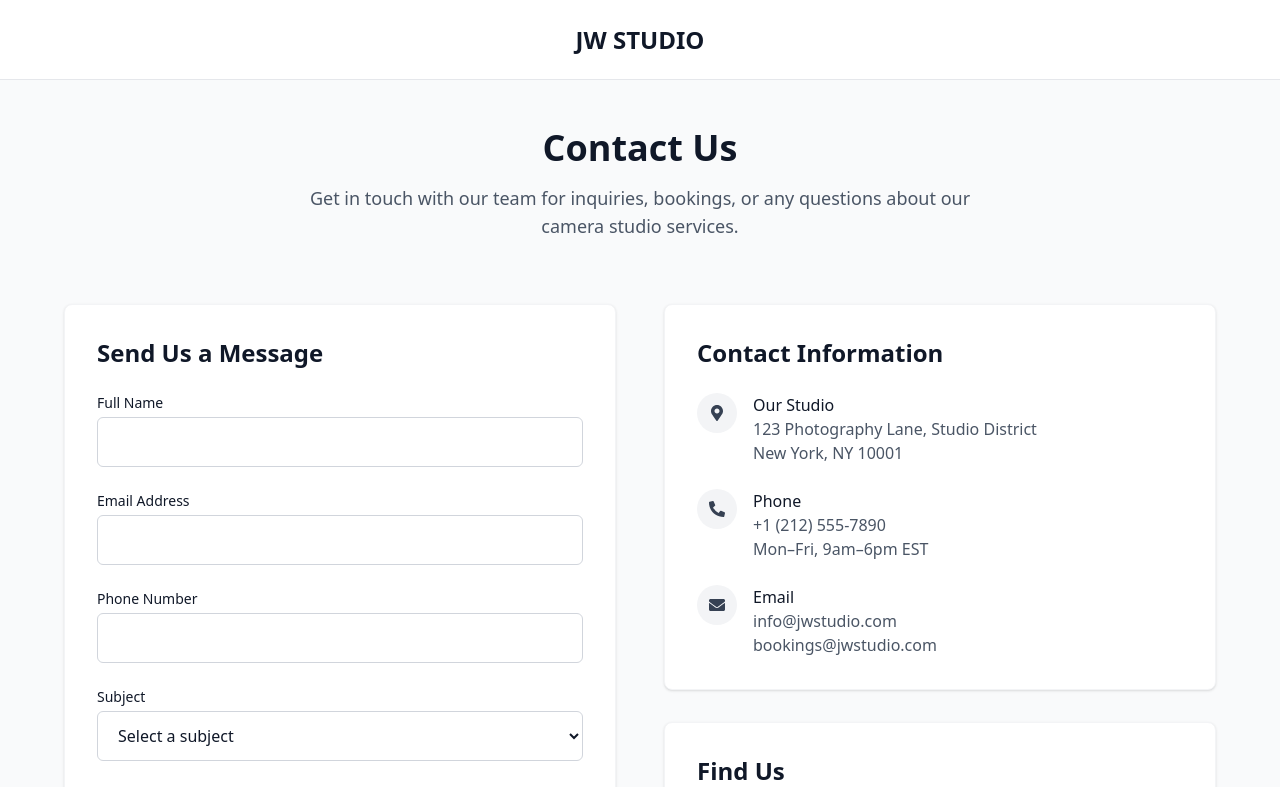
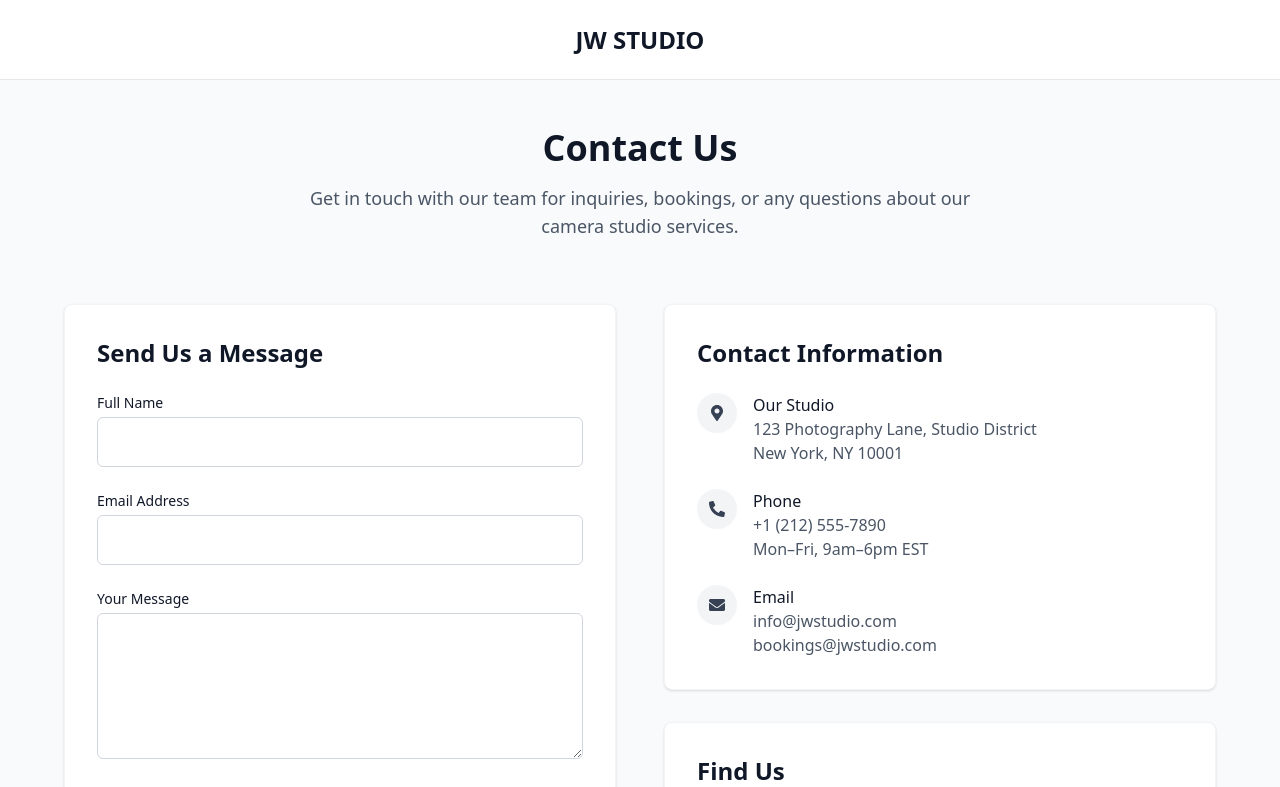
Before and after one commit to theshanGeeth123/JW-studio-system, a React (Vite) app in the folder JW-Studio/: page / in a window 1280 px wide. Shown: the top 787 px of the page. Built offline with nearby package versions, Linux system fonts and the light colour scheme.

Commit message:
Now emails working properly

```diff
--- a/JW-Studio/package.json
+++ b/JW-Studio/package.json
@@ -10,9 +10,11 @@
     "preview": "vite preview"
   },
   "dependencies": {
+    "@emailjs/browser": "^4.4.1",
     "@fortawesome/fontawesome-free": "^7.0.0",
     "@tailwindcss/vite": "^4.1.12",
     "aos": "^3.0.0-beta.6",
+    "axios": "^1.11.0",
     "lucide-react": "^0.539.0",
     "react": "^19.1.1",
     "react-dom": "^19.1.1",
--- a/JW-Studio/src/landingPages/ContactUs.jsx
+++ b/JW-Studio/src/landingPages/ContactUs.jsx
@@ -1,7 +1,46 @@
-import React from "react";
+import React, { useState } from "react";
+import emailjs from "@emailjs/browser";
 import { FaMapMarkerAlt, FaPhoneAlt, FaEnvelope } from "react-icons/fa";
 
 export default function ContactUs() {
+  // STATE (fixed: "cosnt" typo)
+  const [name, setName] = useState("");
+  const [email, setEmail] = useState("");
+  const [message, setMessage] = useState("");
+  const [isSending, setIsSending] = useState(false);
+
+  // Your EmailJS credentials (as requested)
+  const serviceId = "service_4q8knyw";
+  const templateId = "template_1scgr2v";
+  const publicKey = "qQpCCm36KM-_sqoMq";
+
+  // SUBMIT
+  const handleSubmit = async (e) => {
+    e.preventDefault();
+
+    // Build the params to match your EmailJS template vars
+    const templateParams = {
+      from_name: name,
+      from_email: email,
+      message: message,
+    };
+
+    try {
+      setIsSending(true);
+      await emailjs.send(serviceId, templateId, templateParams, publicKey);
+      alert("Thanks! We’ll get back to you soon.");
+      // reset form
+      setName("");
+      setEmail("");
+      setMessage("");
+    } catch (err) {
+      console.error("EmailJS error:", err);
+      alert("Sorry, something went wrong while sending your message.");
+    } finally {
+      setIsSending(false);
+    }
+  };
+
   return (
     <div className="bg-gray-50 text-gray-900 font-sans min-h-screen">
       {/* Header */}
@@ -15,7 +54,8 @@ export default function ContactUs() {
         <div className="text-center mb-16">
           <h1 className="text-4xl font-bold mb-4">Contact Us</h1>
           <p className="text-lg text-gray-600 max-w-2xl mx-auto">
-            Get in touch with our team for inquiries, bookings, or any questions about our camera studio services.
+            Get in touch with our team for inquiries, bookings, or any questions
+            about our camera studio services.
           </p>
         </div>
 
@@ -24,7 +64,9 @@ export default function ContactUs() {
           {/* Form */}
           <section className="bg-white p-8 rounded-lg shadow-sm border border-gray-100">
             <h2 className="text-2xl font-semibold mb-6">Send Us a Message</h2>
-            <form className="space-y-6">
+
+            {/* IMPORTANT: onSubmit wired to EmailJS */}
+            <form className="space-y-6" onSubmit={handleSubmit}>
               <div>
                 <label htmlFor="name" className="block text-sm font-medium mb-1">
                   Full Name
@@ -32,6 +74,10 @@ export default function ContactUs() {
                 <input
                   type="text"
                   id="name"
+                  name="name" // not required for send(), but fine to keep
+                  value={name}
+                  onChange={(e) => setName(e.target.value)}
+                  required
                   className="w-full px-4 py-3 border border-gray-300 rounded-md focus:outline-none focus:ring-2 focus:ring-gray-200 focus:border-gray-400"
                 />
               </div>
@@ -43,35 +89,12 @@ export default function ContactUs() {
                 <input
                   type="email"
                   id="email"
+                  name="email"
+                  value={email}
+                  onChange={(e) => setEmail(e.target.value)}
+                  required
                   className="w-full px-4 py-3 border border-gray-300 rounded-md focus:outline-none focus:ring-2 focus:ring-gray-200 focus:border-gray-400"
                 />
-              </div>
-
-              <div>
-                <label htmlFor="phone" className="block text-sm font-medium mb-1">
-                  Phone Number
-                </label>
-                <input
-                  type="tel"
-                  id="phone"
-                  className="w-full px-4 py-3 border border-gray-300 rounded-md focus:outline-none focus:ring-2 focus:ring-gray-200 focus:border-gray-400"
-                />
-              </div>
-
-              <div>
-                <label htmlFor="subject" className="block text-sm font-medium mb-1">
-                  Subject
-                </label>
-                <select
-                  id="subject"
-                  className="w-full px-4 py-3 border border-gray-300 rounded-md focus:outline-none focus:ring-2 focus:ring-gray-200 focus:border-gray-400"
-                >
-                  <option value="">Select a subject</option>
-                  <option value="booking">Studio Booking</option>
-                  <option value="equipment">Equipment Rental</option>
-                  <option value="general">General Inquiry</option>
-                  <option value="feedback">Feedback</option>
-                </select>
               </div>
 
               <div>
@@ -80,16 +103,23 @@ export default function ContactUs() {
                 </label>
                 <textarea
                   id="message"
+                  name="message"
                   rows={5}
+                  value={message}
+                  onChange={(e) => setMessage(e.target.value)}
+                  required
                   className="w-full px-4 py-3 border border-gray-300 rounded-md focus:outline-none focus:ring-2 focus:ring-gray-200 focus:border-gray-400"
                 />
               </div>
 
               <button
-                type="button"
-                className="w-full bg-black text-white py-3 px-6 rounded-md hover:bg-gray-800 transition duration-300 font-medium"
+                type="submit"
+                disabled={isSending}
+                className={`w-full bg-black text-white py-3 px-6 rounded-md transition duration-300 font-medium ${
+                  isSending ? "opacity-70 cursor-not-allowed" : "hover:bg-gray-800"
+                }`}
               >
-                Send Message
+                {isSending ? "Sending..." : "Send Message"}
               </button>
             </form>
           </section>
```
Also changed, not shown: 1 other file (tests, documents, lock files or other folders).
